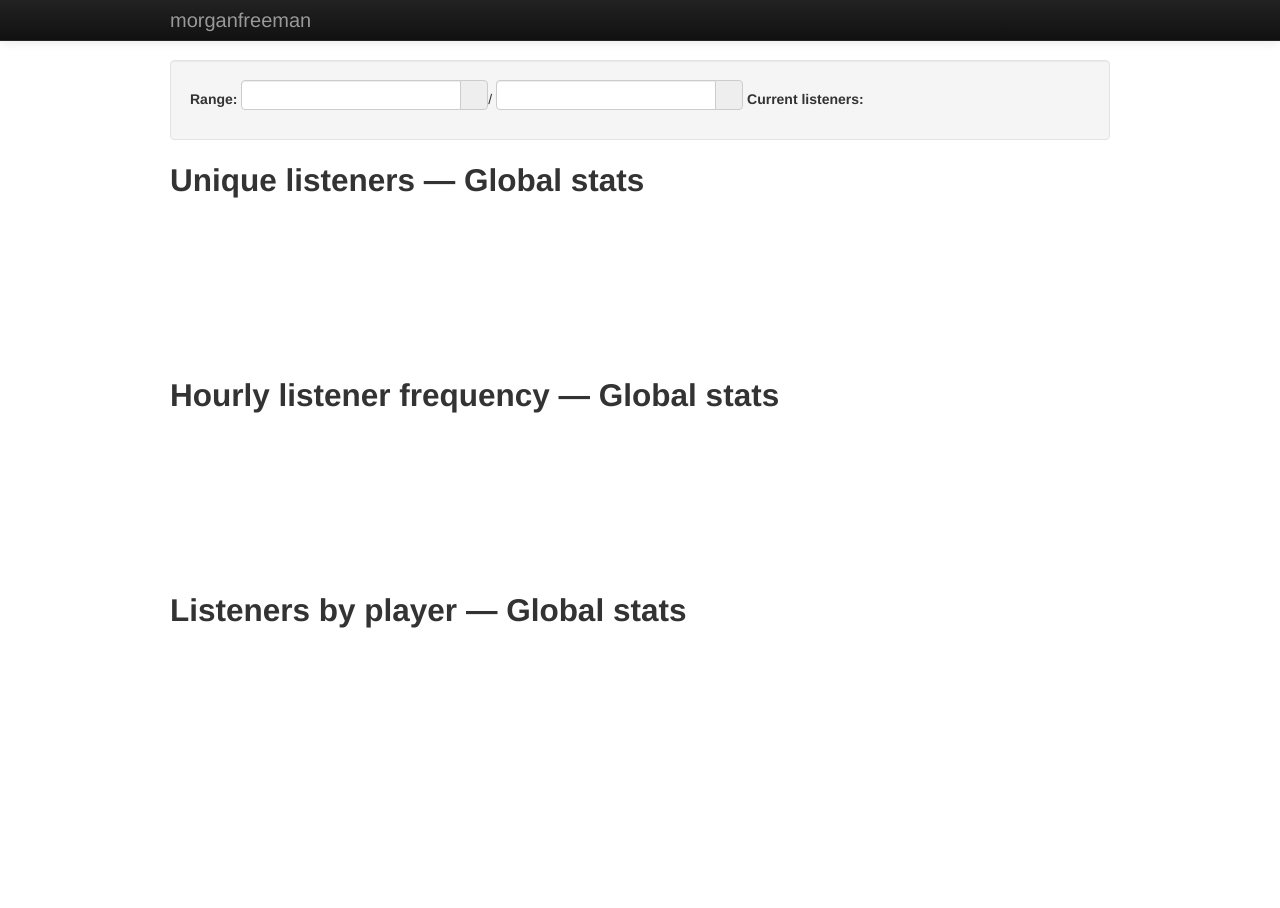
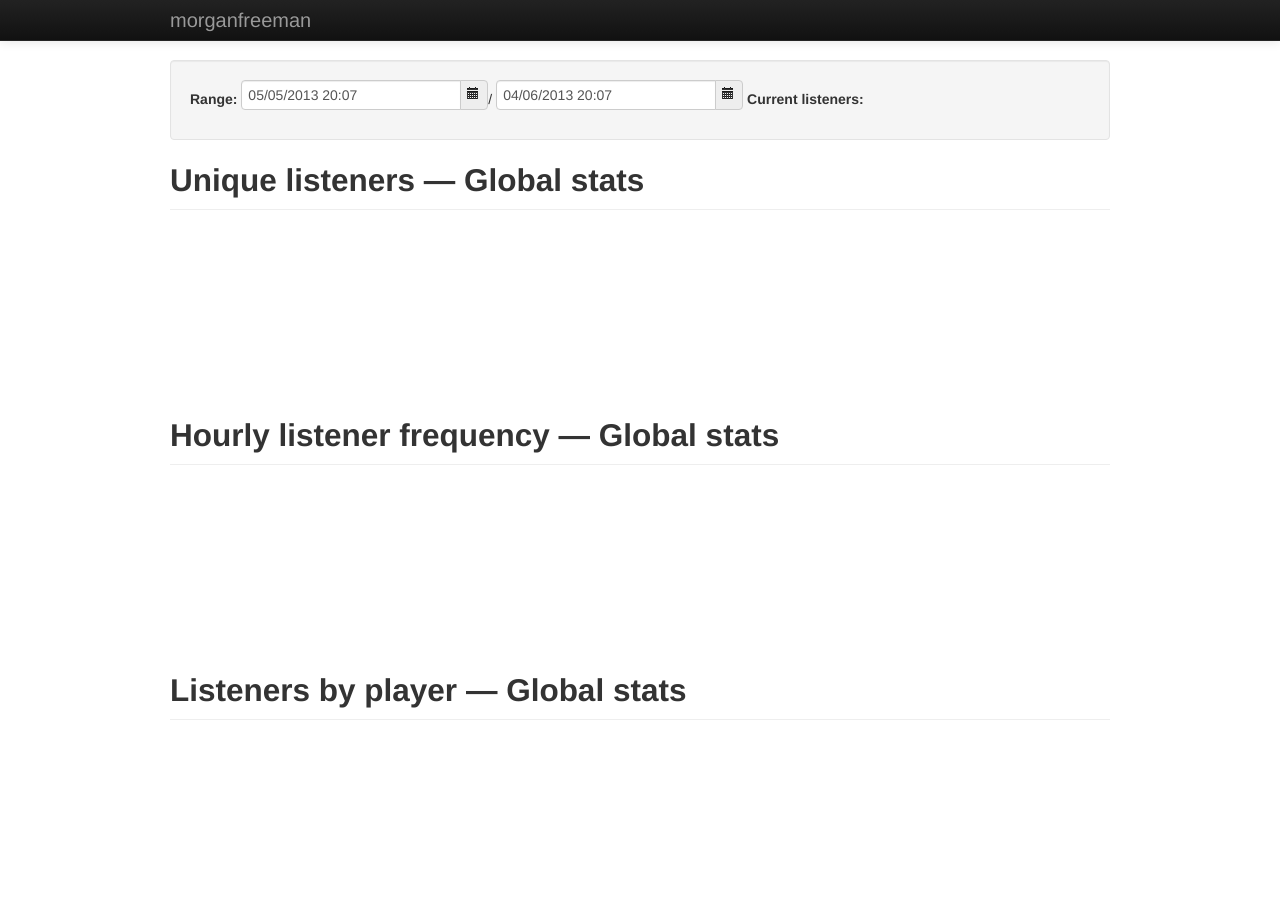
Before and after one commit to radiocicletta/morganfreeman, a plain HTML site: page data/index.html in a window 1280 px wide. Before the commit the page ends 835 px from the top, so only its background shows below. Drawn offline with Linux system fonts and the light colour scheme; no server answers.

Commit message:
doin' some mess with html style

```diff
--- a/data/index.html
+++ b/data/index.html
@@ -46,15 +46,15 @@
                     <strong>Current listeners:</strong>
                 </section>
                 <section>
-                    <h2>Unique listeners &mdash; Global stats</h2>
+                    <h2 class="page-header">Unique listeners &mdash; Global stats</h2>
                     <canvas id="linechrt-global"></canvas>
                 </section>
                 <section>
-                    <h2>Hourly listener frequency  &mdash; Global stats</h2>
+                    <h2 class="page-header">Hourly listener frequency  &mdash; Global stats</h2>
                     <canvas id="dotchrt-global"></canvas>
                 </section>
                 <section>
-                    <h2>Listeners by player &mdash; Global stats</h2>
+                    <h2 class="page-header">Listeners by player &mdash; Global stats</h2>
                     <canvas id="barchrt-global"></canvas>
                 </section>
             </div>
@@ -67,7 +67,8 @@
             window.jQuery = window.Zepto;
     </script>
     <script type="text/javascript" src="/data/js/bootstrap.js"></script>
-    <script type="text/javascript" src="/data/js/bootstrap-datetimepicker.s"></script>
+    <script type="text/javascript" src="/data/js/bootstrap-datetimepicker.js"></script>
+    <script type="text/javascript" src="/data/js/paper.js"></script>
     <script type="text/javascript" src="/data/js/icestats.js"></script>
 
 </body>
```
